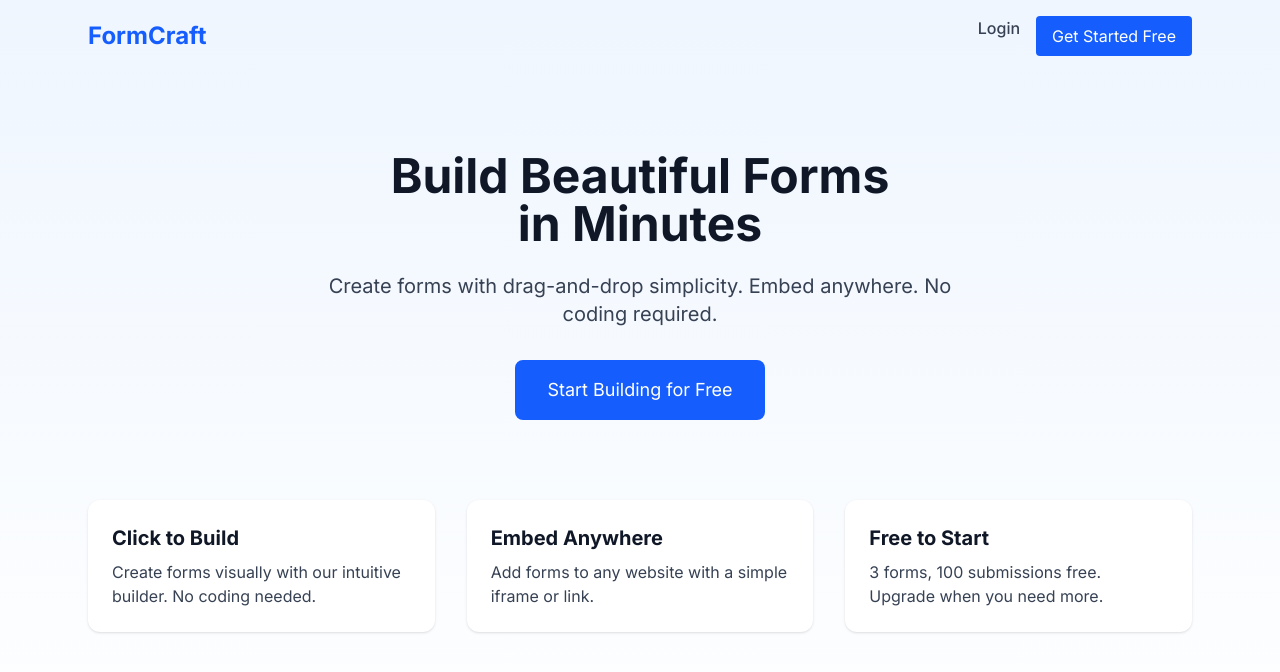
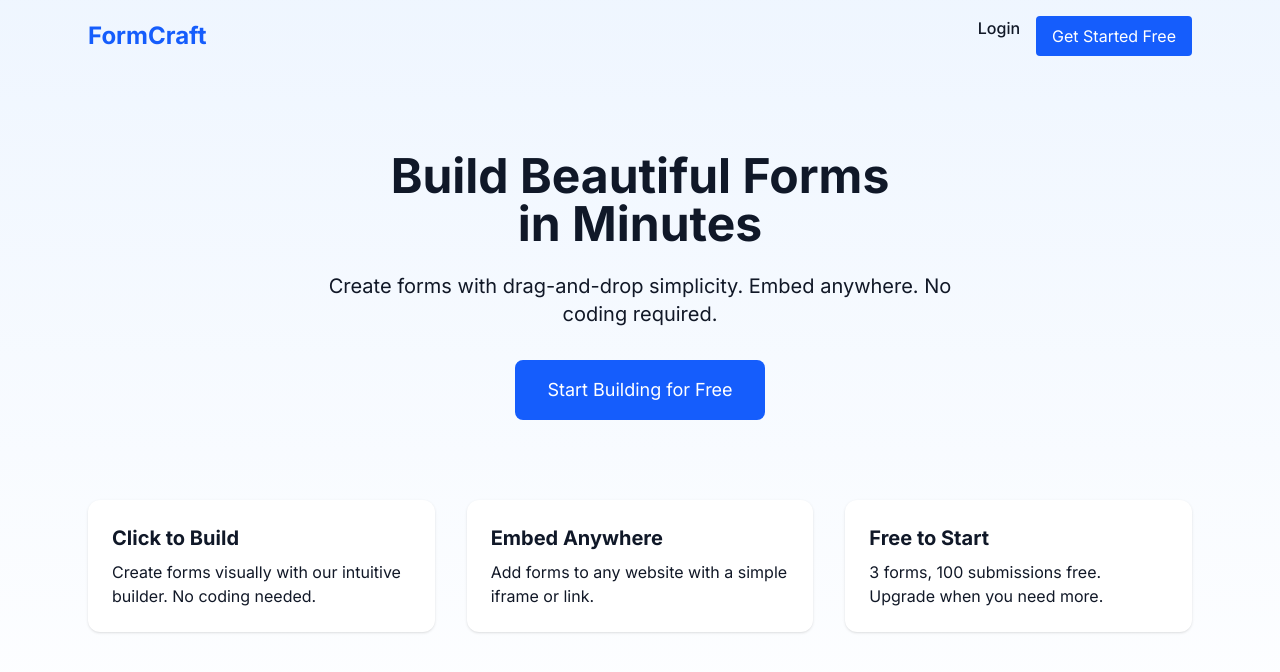
Before and after one commit to hassanjan1841/formcraft, a Next.js app: page / in a window 1280 px wide. Shown: the top 672 px of the page. Built offline with nearby package versions, Linux system fonts and the light colour scheme; no server answers.

Commit message:
fix: darker text colors for better visibility

```diff
--- a/src/app/globals.css
+++ b/src/app/globals.css
@@ -2,7 +2,7 @@
 
 :root {
   --background: #ffffff;
-  --foreground: #171717;
+  --foreground: #111827;
 }
 
 @theme inline {
@@ -18,15 +18,19 @@
   font-family: Arial, Helvetica, sans-serif;
 }
 
-/* Ensure readable text contrast */
-.text-gray-400 {
-  color: #6b7280;
+/* Darker grays for better contrast */
+.gray-400, .text-gray-400 {
+  color: #4b5563 !important;
 }
 
-.text-gray-500 {
-  color: #4b5563;
+.gray-500, .text-gray-500 {
+  color: #374151 !important;
 }
 
-.text-gray-600 {
-  color: #374151;
+.gray-600, .text-gray-600 {
+  color: #1f2937 !important;
 }
+
+.gray-700, .text-gray-700 {
+  color: #111827 !important;
+}
```
Also changed, not shown: 1 other file (tests, documents, lock files or other folders).
